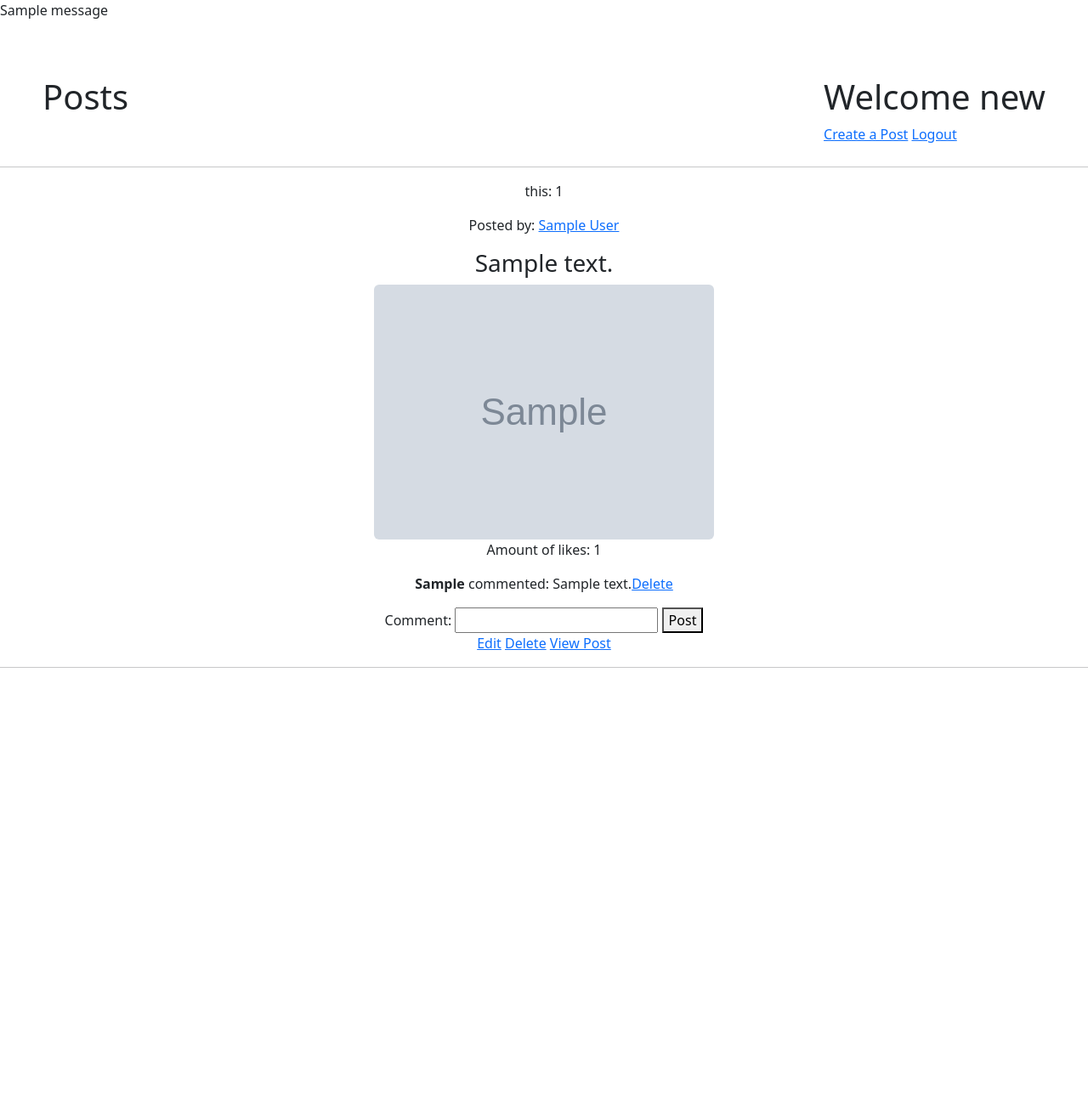
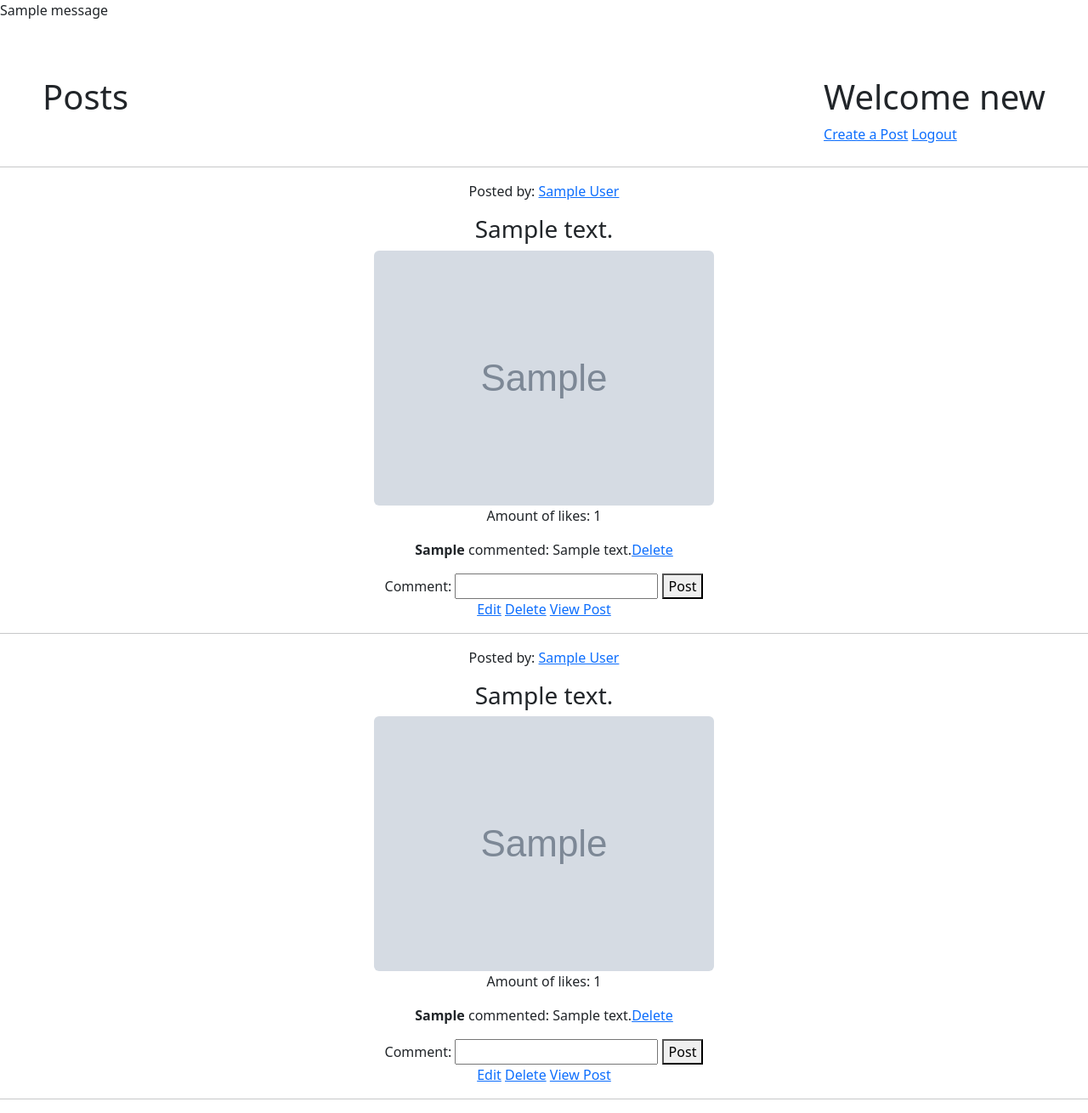
Before and after one commit to hillarychang/instagram_recreate, a Flask app: page /showUser in a window 1280 px wide. Shown: the whole page at 85% size. Before the commit the page ends 786 px from the top, so only its background shows below. Run offline with Flask 2, Linux system fonts and the light colour scheme; the visitor is signed in with stand-in values (Sample User, id 1); data comes from the database, SQL or seed files in the repository; tables that the repository leaves empty or names only in its code hold one stand-in row (values such as "Sample post"); grey boxes marked "Sample" are stand-in pictures; one stand-in notice (Sample message) is shown.

Commit message:
Add files via upload

```diff
--- a/recreate_insta/flask_app/controllers/controller_users.py
+++ b/recreate_insta/flask_app/controllers/controller_users.py
@@ -163,41 +163,26 @@ def login():
 def showUser():
 
     posts = Post.get_all()
-
     data = {"id":session['user_id']} # need user's id
+    user = User.get_user_with_followings(data) #when user has no post becomes False
+    following_list =[]
+    if (user != False):
+        following_list = user.following_id_list
 
     user = User.get_user_with_posts(data) #returns a user with a list of posts
 
-    user = User.get_user_with_followings(data)
-
-
-    # for i in user.following:
-    #     print("SONGSATLIFEGUARD",i.id)
-
-
-
-    # print("OKISTHISIT",posts)
 
     for post in posts:
         num = Post.getNumLikesforPost(post.id)
         post.numLike = num
         comment_with_post = Post.get_post_with_comments({"id":post.id}) #should update comments for each post
-        # print("BETTerOFF",comment_with_post[0]['comment'])
         if (comment_with_post[0]['comment'] != None):
             post.comment = comment_with_post
 
-    # print("COMMENTWITHPOST",)
-    # print("BETTerOFF",comment_with_post[0]['comment'])
 
-    # print("POST OBJECT",comment_with_post.comment)
-    # for i in comment_with_post.comment:
-    #     print("WHATISTHIS",i)
-    #     print("OKTHISSHOULDWORK",i['comment'])
-    #     print("Commented",i['first_name'])
+    print("KDJSGFGS",following_list)
 
-        # ^do i need comment_with_post in the html??
-
-    return render_template("result.html", comment_post = comment_with_post, all_posts = posts, users = user)
+    return render_template("result.html", all_posts = posts, users = user, list_id = following_list)
 
 
 @app.route("/") #runs starting form
--- a/recreate_insta/flask_app/models/post.py
+++ b/recreate_insta/flask_app/models/post.py
@@ -77,7 +77,6 @@ class Post: # model the class after the user table from  database
             }
 
             print("herearetheresults",join_data)
-
             post.comment.append( join_data ) #call post class, then call Post constructor
         # print("POST OBJECT",post.comment)
         # for i in post.comment:
--- a/recreate_insta/flask_app/models/user.py
+++ b/recreate_insta/flask_app/models/user.py
@@ -33,6 +33,8 @@ class User: # model the class after the user table from the database
 
         self.numFollower = 0
         self.numPost = 0
+        self.following_id_list = []
+
         self.followers = []
         self.following = []
         self.posts=[] # one to many
@@ -85,8 +87,9 @@ class User: # model the class after the user table from the database
                 "created_at" : row_from_db["u2.created_at"],
                 "updated_at" : row_from_db["u2.updated_at"]
             }
+            user_info.following_id_list.append(row_from_db["u2.id"])
             user_info.following.append(User( follower_data ) ) #calls User constructor method
-
+            print("HEARTBREAKANNIVERSARY",user_info.following_id_list)
         return user_info #get a list of users this user is following
 
 
--- a/recreate_insta/flask_app/static/one_user.css
+++ b/recreate_insta/flask_app/static/one_user.css
@@ -9,6 +9,12 @@
 } */
 
 
+img {
+    width: auto;
+    max-height: 400px;
+    max-width:400px;
+    height: auto;
+}
 .content{
     text-align: center;
 }
--- a/recreate_insta/flask_app/templates/one_user.html
+++ b/recreate_insta/flask_app/templates/one_user.html
@@ -37,6 +37,7 @@
 
     <div class="content">
         {% for one_post in users.posts %}
+            <img src = "{{one_post.image_path}}" alt=""><br>
             {{one_post.text}}
             <p>Created at: {{one_post.created_at}}</p>
             <p>Actions:</p>
--- a/recreate_insta/flask_app/templates/result.html
+++ b/recreate_insta/flask_app/templates/result.html
@@ -36,22 +36,14 @@
     </div>
     <hr>
 
-<!-- comments -->
-    <!-- {% for i in comment_post.comment %}
-        <p>comment: {{i['comment']}}</p>
-        <p>by: {{i['first_name']}}</p>
-    {% endfor %} -->
 
 
 
     <div class = "content">
     {% for one_post in all_posts %}
 
-        {#% if len(users.following) !=0 %#}
-<!-- edit this -->
-            {% for i in users.following %}
-                <p>this: {{ users.following[0].id }}</p>
-                {% if one_post.user_id == users.id or one_post.user_id == i.id %}
+
+                {% if one_post.user_id == users.id %}
 
                     <p>Posted by: <a href = "/profile/{{one_post.user_id}}">{{one_post.user.first_name}} {{one_post.user.last_name}} </a> </p>
                     <h3>{{one_post.text}}</h3>
@@ -86,9 +78,48 @@
 
 
                 {% endif %}
+
+
+                {% if one_post.user_id in list_id %}
+
+                    <p>Posted by: <a href = "/profile/{{one_post.user_id}}">{{one_post.user.first_name}} {{one_post.user.last_name}} </a> </p>
+                    <h3>{{one_post.text}}</h3>
+                    <img src = "{{one_post.image_path}}" class="rounded" alt="">
+                    <p>Amount of likes: {{one_post.numLike}}</p>
+
+                    {% for i in one_post.comment %}
+                    <div class = "comments">
+                        <p><span class="commenter_name">{{i['first_name']}}</span> commented: {{i['comment']}} </p>
+                        {% if i['user_id'] == users.id %}
+                            <a href = "/delete_comment/{{i['comment_id']}}">Delete</a>
+                        {% endif %}
+                    </div>
+                    {% endfor %}
+
+
+                    <form action="/comment/{{one_post.id}}" method="POST">
+                        <label for="comment">Comment:</label>
+                        <input type="text" name="comment">
+                        <button type="submit">Post</button>
+                    </form>
+
+                    {% if users.id == one_post.user_id %}
+                        <a href = "/edit/{{one_post.id}}">Edit</a>
+                        <a href = "/delete/{{one_post.id}}">Delete</a>
+                    {% endif %}
+
+                    <a href = "/show_post_users/{{one_post.id}}">View Post</a>
+                    <hr>
+
+                {% endif %}
+
+
+
+
+
             {% endfor %}
-        {#% endif %#}
-    {% endfor %}
+
+
     </div>
 
 
```
Also changed, not shown: recreate_insta/flask_app/static/profile.css (+7 -0 lines), recreate_insta/flask_app/templates/don't use[result copy].html (added, +83 -0 lines), recreate_insta/flask_app/static/images/297640457_1464287600707052_2727658183553455966_n.jpg (added), recreate_insta/flask_app/static/images/new.png (added).
